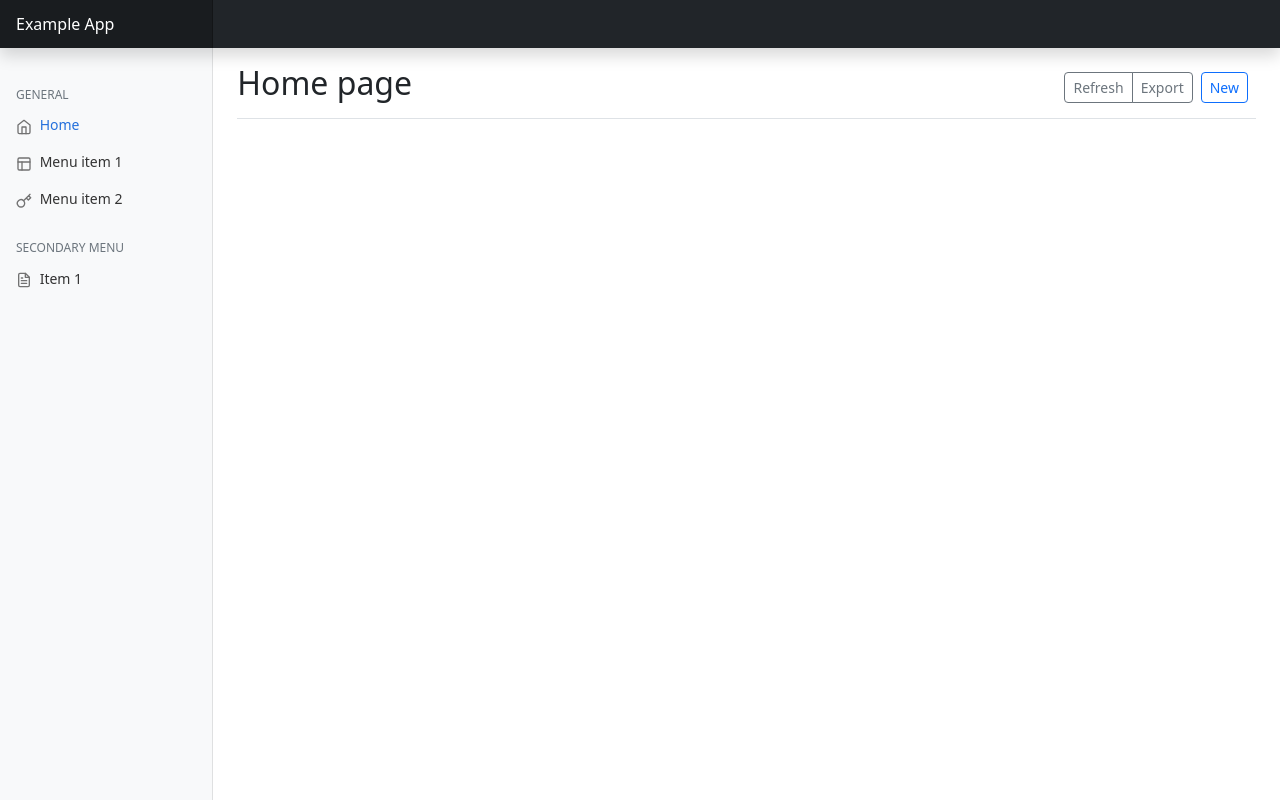
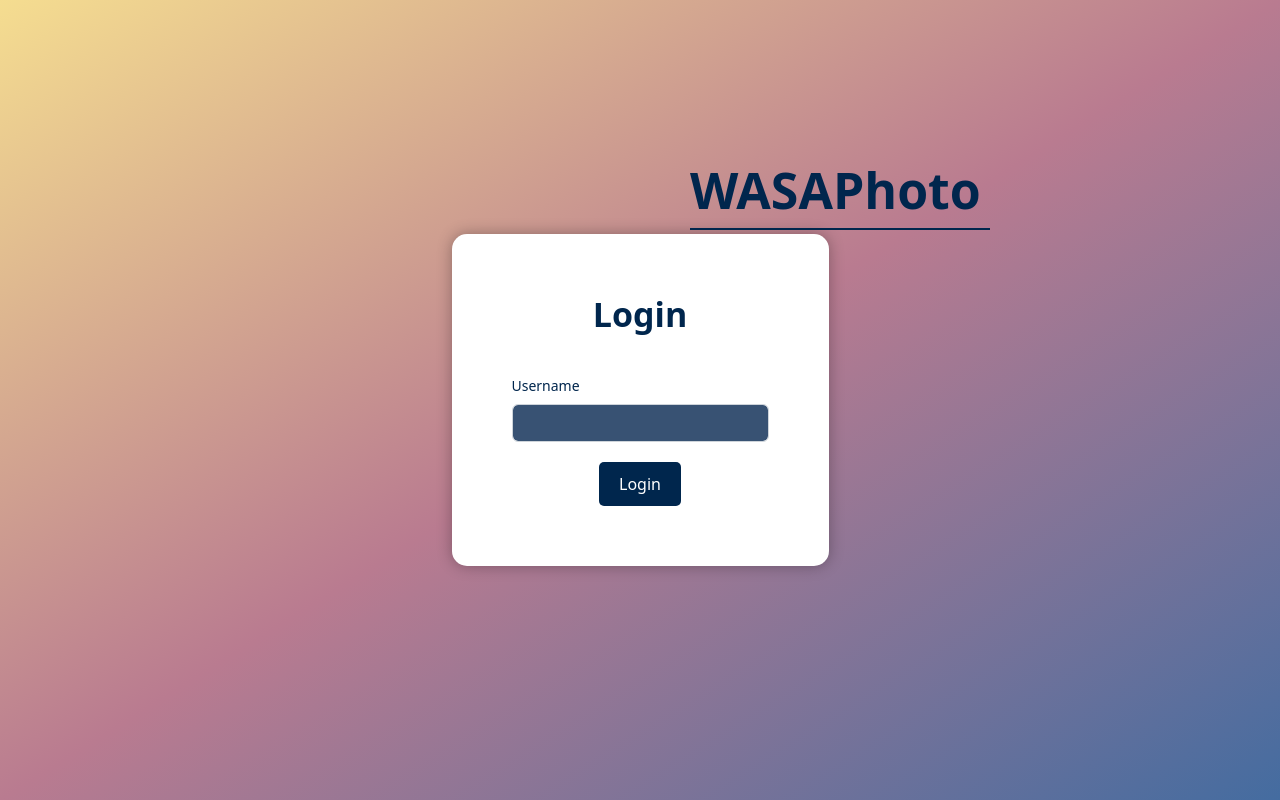
Before and after one commit to Alessiia19/WASAPhoto, a Vue app in the folder webui/: page / in a window 1280 px wide. Built offline with nearby package versions, Linux system fonts and the light colour scheme.

Commit message:
Created LoginView.vue

```diff
--- a/webui/index.html
+++ b/webui/index.html
@@ -1,7 +1,7 @@
 <!DOCTYPE html>
 <html lang="en">
 <head>
-	<title>Example app</title>
+	<title>WASAPhoto</title>
 	<meta charset="UTF-8">
 	<link rel="icon" href="/favicon.ico"/>
 	<meta name="viewport" content="width=device-width, initial-scale=1">
--- a/webui/src/App.vue
+++ b/webui/src/App.vue
@@ -6,60 +6,9 @@ export default {}
 </script>
 
 <template>
-
-	<header class="navbar navbar-dark sticky-top bg-dark flex-md-nowrap p-0 shadow">
-		<a class="navbar-brand col-md-3 col-lg-2 me-0 px-3 fs-6" href="#/">Example App</a>
-		<button class="navbar-toggler position-absolute d-md-none collapsed" type="button" data-bs-toggle="collapse" data-bs-target="#sidebarMenu" aria-controls="sidebarMenu" aria-expanded="false" aria-label="Toggle navigation">
-			<span class="navbar-toggler-icon"></span>
-		</button>
-	</header>
-
-	<div class="container-fluid">
-		<div class="row">
-			<nav id="sidebarMenu" class="col-md-3 col-lg-2 d-md-block bg-light sidebar collapse">
-				<div class="position-sticky pt-3 sidebar-sticky">
-					<h6 class="sidebar-heading d-flex justify-content-between align-items-center px-3 mt-4 mb-1 text-muted text-uppercase">
-						<span>General</span>
-					</h6>
-					<ul class="nav flex-column">
-						<li class="nav-item">
-							<RouterLink to="/" class="nav-link">
-								<svg class="feather"><use href="/feather-sprite-v4.29.0.svg#home"/></svg>
-								Home
-							</RouterLink>
-						</li>
-						<li class="nav-item">
-							<RouterLink to="/link1" class="nav-link">
-								<svg class="feather"><use href="/feather-sprite-v4.29.0.svg#layout"/></svg>
-								Menu item 1
-							</RouterLink>
-						</li>
-						<li class="nav-item">
-							<RouterLink to="/link2" class="nav-link">
-								<svg class="feather"><use href="/feather-sprite-v4.29.0.svg#key"/></svg>
-								Menu item 2
-							</RouterLink>
-						</li>
-					</ul>
-
-					<h6 class="sidebar-heading d-flex justify-content-between align-items-center px-3 mt-4 mb-1 text-muted text-uppercase">
-						<span>Secondary menu</span>
-					</h6>
-					<ul class="nav flex-column">
-						<li class="nav-item">
-							<RouterLink :to="'/some/' + 'variable_here' + '/path'" class="nav-link">
-								<svg class="feather"><use href="/feather-sprite-v4.29.0.svg#file-text"/></svg>
-								Item 1
-							</RouterLink>
-						</li>
-					</ul>
-				</div>
-			</nav>
-
-			<main class="col-md-9 ms-sm-auto col-lg-10 px-md-4">
-				<RouterView />
-			</main>
-		</div>
+	<div id="app">
+		<!-- La rotta principale verrà gestita dal router -->
+		<router-view />
 	</div>
 </template>
 
--- a/webui/src/views/HomeView.vue
+++ b/webui/src/views/HomeView.vue
@@ -1,32 +1,56 @@
-<script>
-export default {
-	data: function() {
-		return {
-			errormsg: null,
-			loading: false,
-			some_data: null,
-		}
-	},
-	methods: {
-		async refresh() {
-			this.loading = true;
-			this.errormsg = null;
-			try {
-				let response = await this.$axios.get("/");
-				this.some_data = response.data;
-			} catch (e) {
-				this.errormsg = e.toString();
-			}
-			this.loading = false;
-		},
-	},
-	mounted() {
-		this.refresh()
-	}
-}
-</script>
+<template>
+	<div>
+	  <header class="navbar navbar-dark sticky-top bg-dark flex-md-nowrap p-0 shadow">
+		<a class="navbar-brand col-md-3 col-lg-2 me-0 px-3 fs-6" href="#/">Example App</a>
+		<button class="navbar-toggler position-absolute d-md-none collapsed" type="button" data-bs-toggle="collapse" data-bs-target="#sidebarMenu" aria-controls="sidebarMenu" aria-expanded="false" aria-label="Toggle navigation">
+		  <span class="navbar-toggler-icon"></span>
+		</button>
+	  </header>
 
-<template>
+	  <div class="container-fluid">
+		<div class="row">
+		  <nav id="sidebarMenu" class="col-md-3 col-lg-2 d-md-block bg-light sidebar collapse">
+			<div class="position-sticky pt-3 sidebar-sticky">
+			  <h6 class="sidebar-heading d-flex justify-content-between align-items-center px-3 mt-4 mb-1 text-muted text-uppercase">
+				<span>General</span>
+			  </h6>
+			  <ul class="nav flex-column">
+				<li class="nav-item">
+				  <RouterLink to="/" class="nav-link">
+					<svg class="feather"><use href="/feather-sprite-v4.29.0.svg#home"/></svg>
+					Home
+				  </RouterLink>
+				</li>
+				<li class="nav-item">
+				  <RouterLink to="/link1" class="nav-link">
+					<svg class="feather"><use href="/feather-sprite-v4.29.0.svg#layout"/></svg>
+					Menu item 1
+				  </RouterLink>
+				</li>
+				<li class="nav-item">
+				  <RouterLink to="/link2" class="nav-link">
+					<svg class="feather"><use href="/feather-sprite-v4.29.0.svg#key"/></svg>
+					Menu item 2
+				  </RouterLink>
+				</li>
+			  </ul>
+
+			  <h6 class="sidebar-heading d-flex justify-content-between align-items-center px-3 mt-4 mb-1 text-muted text-uppercase">
+				<span>Secondary menu</span>
+			  </h6>
+			  <ul class="nav flex-column">
+				<li class="nav-item">
+				  <RouterLink :to="'/some/' + 'variable_here' + '/path'" class="nav-link">
+					<svg class="feather"><use href="/feather-sprite-v4.29.0.svg#file-text"/></svg>
+					Item 1
+				  </RouterLink>
+				</li>
+			  </ul>
+			</div>
+		  </nav>
+
+		  <main class="col-md-9 ms-sm-auto col-lg-10 px-md-4">
+			<!-- Contenuto della pagina Home -->
 			<div>
 			  <div
 				class="d-flex justify-content-between flex-wrap flex-md-nowrap align-items-center pt-3 pb-2 mb-3 border-bottom">
@@ -50,7 +74,38 @@ export default {
 
 			  <ErrorMsg v-if="errormsg" :msg="errormsg"></ErrorMsg>
 			</div>
+		  </main>
+		</div>
+	  </div>
+	</div>
   </template>
+
+  <script>
+  import { RouterLink } from 'vue-router'
+
+  export default {
+	data() {
+	  return {
+		errormsg: null,
+		loading: false,
+		some_data: null,
+	  }
+	},
+	methods: {
+	  async refresh() {
+		this.loading = true;
+		this.errormsg = null;
+		try {
+		  let response = await this.$axios.get("/");
+		  this.some_data = response.data;
+		} catch (e) {
+		  this.errormsg = e.toString();
+		}
+		this.loading = false;
+	  },
+	},
+  };
+  </script>
 
   <style>
   </style>
--- /dev/null
+++ b/webui/src/views/LoginView.vue
@@ -0,0 +1,121 @@
+<script>
+export default {
+  data: function() {
+    return {
+      username: "",
+      errormsg: null
+    };
+  },
+  methods: {
+    async login() {
+      try {
+        let response = await this.$axios.post("/session", {
+          username: this.username.trim()
+        });
+
+        // Dopo aver ricevuto il token di accesso dal backend
+        localStorage.setItem("userID", response.data.userID);
+
+        // Redirect alla home o a un'altra pagina dopo il login
+        this.$router.replace("/home");
+      } catch (error) {
+        // Gestione degli errori
+        this.errormsg = error.response.data.message;
+      }
+    }
+  }
+};
+</script>
+
+<template>
+  <div class="login-container">
+    <div class="app-name">
+      <h1 class="app-title">WASAPhoto</h1>
+      <div class="underline"></div> <!-- Riga sottostante -->
+    </div>
+    <div class="login-box">
+      <h2 class="login-title">Login</h2>
+      <form @submit.prevent="login">
+        <div class="form-group">
+          <label for="username" class="form-label">Username</label>
+          <input type="text" class="form-control" id="username" v-model="username" required>
+        </div>
+        <div class="text-center">
+          <button type="submit" class="btn btn-primary">Login</button>
+        </div>
+      </form>
+    </div>
+  </div>
+</template>
+
+
+<style scoped>
+.login-container {
+  background: linear-gradient(to bottom right, #f5dd90, #b97b90, #446ca0);
+  background-size: cover;
+  height: 100vh;
+  display: flex;
+  justify-content: center;
+  align-items: center;
+}
+
+.app-name {
+  position: absolute; /* Posizionamento assoluto */
+  top: 160px; /* Distanza dal top */
+  left: 690px; /* Distanza dalla sinistra */
+}
+
+.app-title {
+  color: #00264d; /* Colore del titolo dell'applicazione */
+  font-weight: bold; /* Rende il titolo in grassetto */
+  font-size: 50px; /* Dimensione del titolo dell'applicazione */
+}
+
+.underline {
+  width: 300px; /* Lunghezza della riga sottostante */
+  height: 2px; /* Spessore della riga sottostante */
+  background-color: #00264d; /* Colore della riga sottostante */
+  margin-top: 5px; /* Spazio sopra la riga sottostante */
+}
+
+.login-box {
+  background-color: #ffffff; /* Colore del rettangolo del box di login */
+  padding: 60px;  /* Spaziatura interna del box di login */
+  border-radius: 15px; /* Arrotondamento dei bordi del box di login */
+  box-shadow: 0 0 15px rgba(0, 0, 0, 0.3);  /* Ombra del box di login */
+}
+
+.login-title {
+  color: #00264d; /* Colore del titolo */
+  text-align: center;
+  margin-bottom: 40px;
+  font-weight: bold;
+  font-size: 34px;
+}
+
+.form-group {
+  margin-bottom: 20px;
+}
+
+.form-label {
+  color: #00264d; /* Colore delle etichette dei campi di input */
+}
+
+.form-control {
+  background-color: #385273; /* Colore di sfondo del campo di input */
+  color: #ffffff; /* Colore del testo del campo di input */
+}
+
+.btn-primary {
+  background-color: #00264d; /* Colore di sfondo del bottone */
+  color: #ffffff; /* Colore del testo del bottone */
+  border: none;
+  padding: 10px 20px;
+  border-radius: 5px;
+  cursor: pointer;
+}
+
+.btn-primary:hover {
+  background-color: #001a33; /* Cambio di colore al passaggio del mouse sul bottone */
+}
+</style>
```
Also changed, not shown: webui/src/router/index.js (+9 -1 lines). Lines whose indentation alone changed are shown as unchanged.
